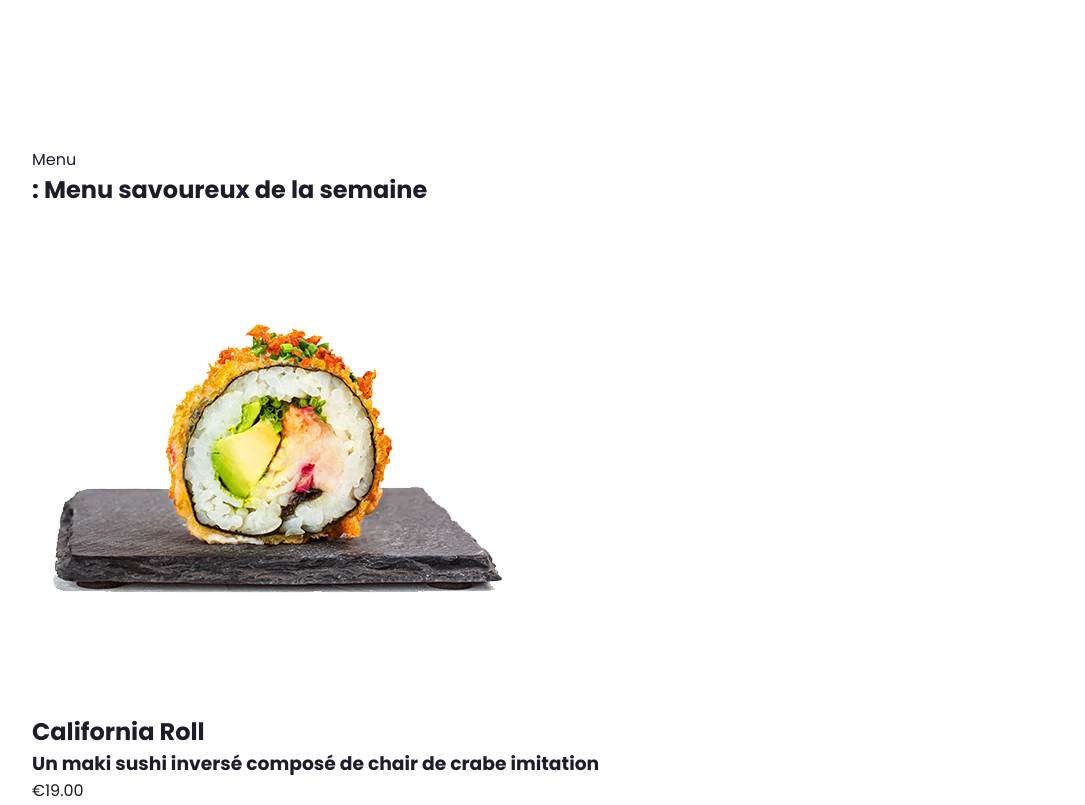
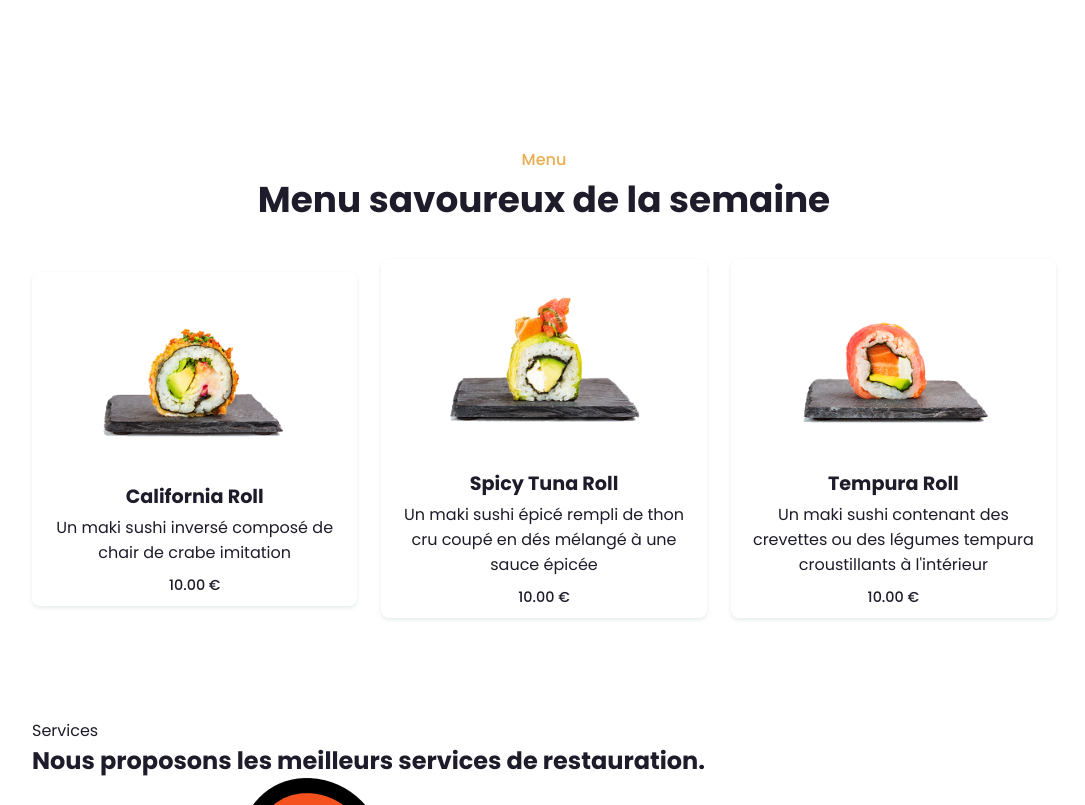
Before and after one commit to VavasseurKevin/japanfood, a plain HTML site: page index.html in a window 1280 px wide. Shown: the part 1410-2215 px from the top of the page, without its empty margins (96-1181 px from the left). Drawn offline with nearby package versions, Linux system fonts and the light colour scheme.

Commit message:
Add Style CSS for Menu Section

```diff
--- a/index.html
+++ b/index.html
@@ -56,38 +56,38 @@
     </section>
 
     <!-- Menu -->
-    <section>
-        <div>
+    <section class="menu" id="menu">
+        <div class="menu-heading">
             <span>Menu</span>
-            <h2>: Menu savoureux de la semaine</h2>
+            <h2>Menu savoureux de la semaine</h2>
         </div>
-        <div>
+        <div class="menu-container">
             <!-- Menu 1 -->
-            <div>
-                <div>
+            <div class="box-menu">
+                <div class="box-menu-img">
                     <img src="images/menu1.png" alt="California Roll">
                 </div>
                 <h2>California Roll</h2>
                 <h3>Un maki sushi inversé composé de chair de crabe imitation</h3>
-                <span>€19.00</span>
+                <span>10.00 €</span>
             </div>
             <!-- Menu 2 -->
-            <div>
-                <div>
+            <div class="box-menu">
+                <div class="box-menu-img">
                     <img src="images/menu2.png" alt="Spicy Tuna Roll">
                 </div>
                 <h2>Spicy Tuna Roll</h2>
                 <h3>Un maki sushi épicé rempli de thon cru coupé en dés mélangé à une sauce épicée</h3>
-                <span>€10.00</span>
+                <span>10.00 €</span>
             </div>
             <!-- Menu 3 -->
-            <div>
-                <div>
+            <div class="box-menu">
+                <div class="box-menu-img">
                     <img src="images/menu3.png" alt="Tempura Roll">
                 </div>
                 <h2>Tempura Roll</h2>
                 <h3>Un maki sushi contenant des crevettes ou des légumes tempura croustillants à l'intérieur</h3>
-                <span>€12.00</span>
+                <span>10.00 €</span>
             </div>
         </div>
     </section>
--- a/style.css
+++ b/style.css
@@ -117,3 +117,55 @@
   .nous-text p {
     margin: 0.8rem 0 1.8rem;
   }
+
+  .menu-heading {
+    text-align: center;
+  }
+  .menu-heading span {
+    color: var(--main-color);
+    font-weight: 500;
+  }
+  .menu-heading h2 {
+    font-size: var(--h2-font);
+  }
+  .menu-container {
+    display: grid;
+    grid-template-columns: repeat(auto-fit, minmax(220px, auto));
+    gap: 1.5rem;
+    align-items: center;
+  }
+  .box-menu {
+    position: relative;
+    margin-top: 2rem;
+    height: auto;
+    display: flex;
+    flex-direction: column;
+    justify-content: center;
+    align-items: center;
+    border-radius: 0.5rem;
+    box-shadow: 0 2px 4px rgb(4 64 54 / 10%);
+    padding: 10px;
+  }
+  .box-menu-img {
+    width: 200px;
+    height: 200px;
+  }
+  .box-menu-img img {
+    width: 100%;
+    height: 100%;
+    object-fit: contain;
+    object-position: center;
+  }
+  .box-menu h2 {
+    font-size: 1.2rem;
+  }
+  .box-menu h3 {
+    font-size: 1rem;
+    font-weight: 400;
+    margin: 4px 0 10px;
+    text-align: center;
+  }
+  .box-menu span {
+    font-size: var(--p-font);
+    font-weight: 500;
+  }
```
